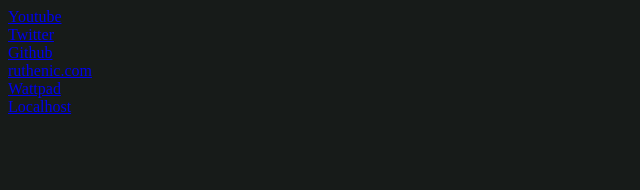
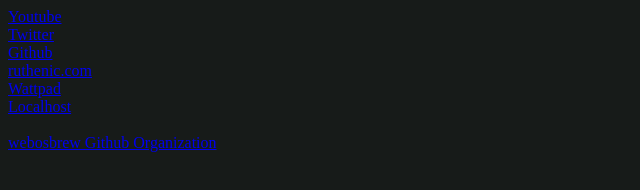
Before and after one commit to Ruthenic/Ruthenic.github.io, a plain HTML site: page newtab.html in a window 1280 px wide. Shown: the whole page, without its empty margins (0-640 px from the left). Drawn offline with Linux system fonts and the light colour scheme.

Commit message:
add webosbrew

```diff
--- a/newtab.html
+++ b/newtab.html
@@ -13,5 +13,7 @@
 	<a href = "https://www.ruthenic.com">ruthenic.com</a><br>
 	<a href = "https://wattpad.com">Wattpad</a><br>
 	<a href = "http://localhost:6969">Localhost</a><br>
+	<br>
+	<a href = "https://github.com/webosbrew">webosbrew Github Organization</a>
 </body>
 </html>
```
